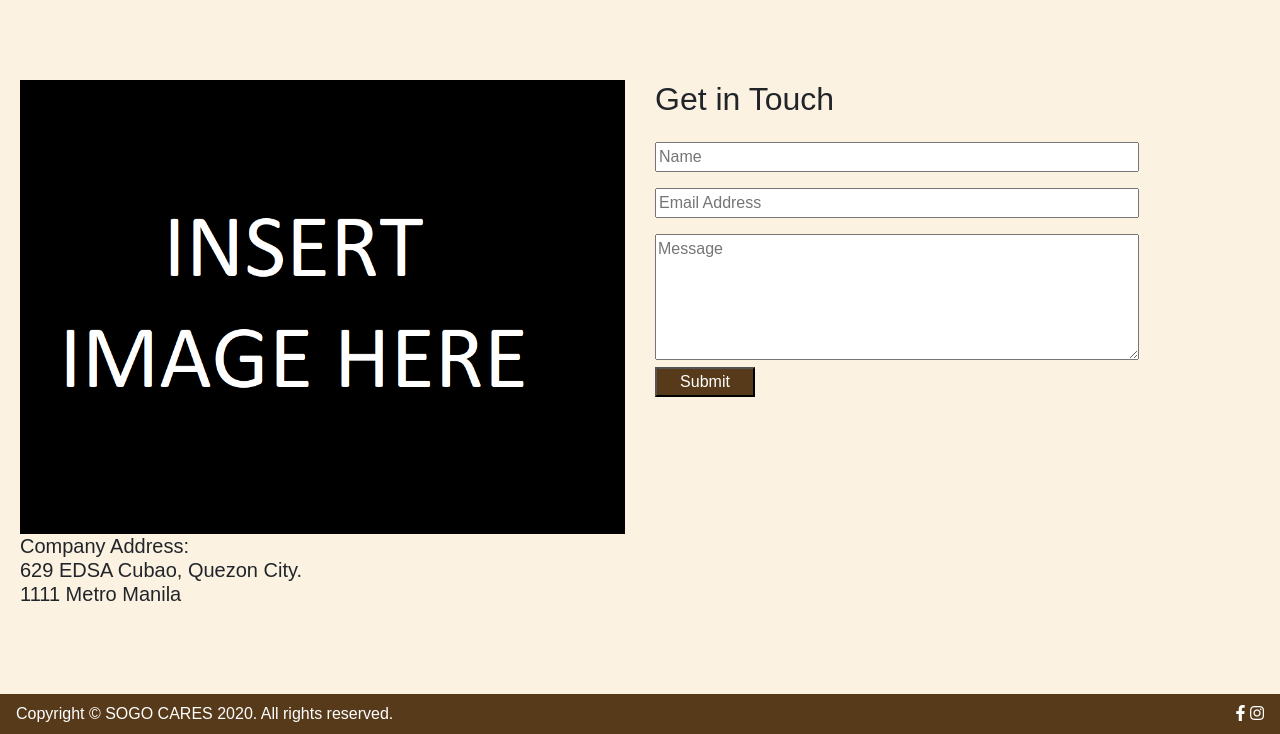
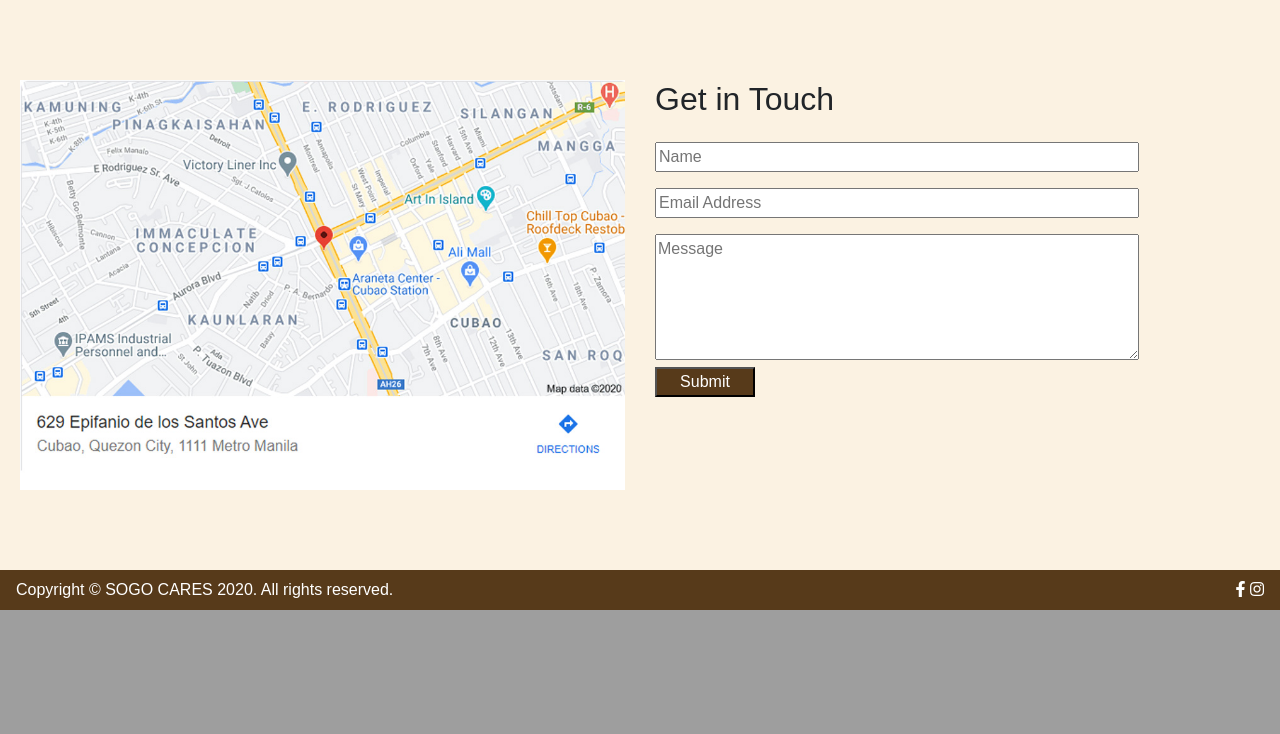
Before and after one commit to glucion05012/SogoCares, a CodeIgniter app: page /SogoCares/contact in a window 1280 px wide. Shown: the part 1040-1774 px from the top of the page. After the commit the page ends 1650 px from the top, so only its background shows below. Run offline with CodeIgniter, Linux system fonts and the light colour scheme; some libraries are stand-ins or nearby versions.

Commit message:
added map in about us and change icon to img on accomplishments

```diff
--- a/application/views/pages/contact.php
+++ b/application/views/pages/contact.php
@@ -4,8 +4,7 @@
 <div class="content-wrapper">
     <div class="row contact">
         <div class="col-sm-6 left">
-            <img class="img-fluid" src="./assets/image_here.png" alt="See More">
-            <h5>Company Address:<br>629 EDSA Cubao, Quezon City.<br>1111 Metro Manila</h5>
+            <img class="img-fluid" src="./assets/contact/map_contactus.jpg" alt="See More">
         </div>
         <div class="col-sm-6">
             <form action="<?php echo base_url(); ?>sendEmail" method="post" accept-charset="utf-8">
```
Also changed, not shown: assets/contact/map_contactus.jpg (added).
